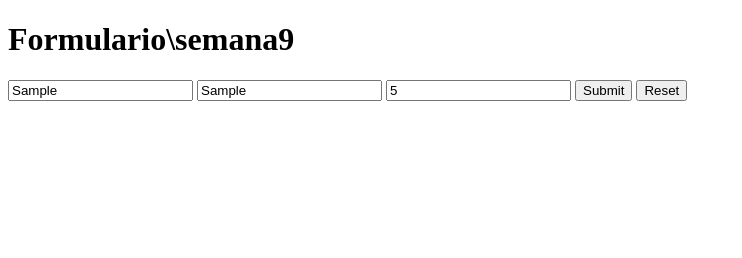
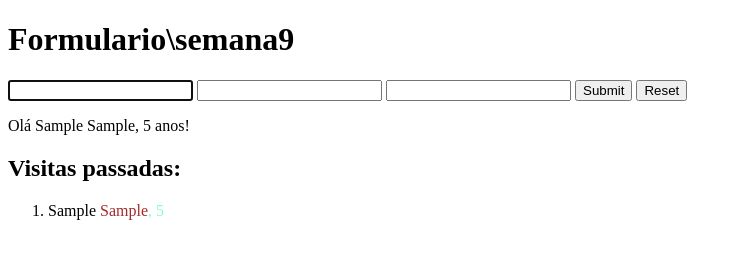
Before and after one commit to ufjf-dcc121/ufjf-dcc121-2023-1-atv9-Matheus-L-Boaventura, a plain HTML site: page index.html in a window 1280 px wide. Both pictures are taken after typing "Sample", "Sample", "5" into the empty fields and a click on the input 603 px from the left and 90 px from the top of the page. Shown: the whole page, without its empty margins (0-742 px from the left). Drawn offline with Linux system fonts and the light colour scheme.

Commit message:
tudo certo agora graças a deus

```diff
--- a/index.html
+++ b/index.html
@@ -6,8 +6,22 @@
     <meta name="viewport" content="width=device-width, initial-scale=1.0">
     <title>Formulario\semana9</title>
     <style>
-        p>span {
+
+        .pessoa > div{
+            display: inline;
             color: darkgreen;
+        }
+        div.sobrenome {
+            color: brown;
+        }
+        .pessoa>.idade {
+            color: aquamarine;
+        }
+        .sobrenome::before {
+            content: ' ';
+        }
+        .idade::before {
+            content: ', ';
         }
     </style>
 </head>
@@ -25,12 +39,17 @@
 
         </form>
         <p></p>
+        <h2>Visitas passadas:</h2>
+        <ol></ol>
     </main>
 
     <script>
         const form = document.querySelector("form");
         form.addEventListener("submit", aoEnviar);
-        const pNome = document.querySelector("span");
+        const pnome = document.querySelector("p");
+        const ol = document.querySelector("ol");
+
+        const spannome = document.querySelector("span");
 
         function aoEnviar(evento){
             evento.preventDefault();
@@ -40,8 +59,38 @@
             const idade = form.idade.valueAsNumber;
             const nomeCompleto = `${nome} ${sobrenome}, ${idade} anos`;
             console.log(nomeCompleto);
-            pNome.innerHTML = `Olá <span>${nomeCompleto}</span>!`;
-        }
+            pnome.innerHTML = `Olá <span>${nomeCompleto}</span>!`;
+
+            form.reset();
+            form.nome.focus();
+
+            adicionaPessoa(nome, sobrenome, idade);
+
+            }
+            function adicionaPessoa(nome, sobrenome, idade){
+                const li = document.createElement('li');
+                const divPessoa = document.createElement('div');
+                divPessoa.classList.add("pessoa");
+
+                const spannome = document.createElement('span');
+                spannome.classList.add('nome');
+                spannome.textContent = nome;
+                divPessoa.appendChild(spannome);
+
+                const spansobrenome = document.createElement('div');
+                spansobrenome.classList.add('sobrenome');
+                spansobrenome.textContent=sobrenome;
+                divPessoa.appendChild(spansobrenome);
+
+                const spanidade = document.createElement('dibv');
+                spanidade.classList.add('idade');
+                spanidade.textContent = idade;
+                divPessoa.appendChild(spanidade);
+
+                li.appendChild(divPessoa);
+                ol.appendChild(li);
+
+            }
     </script>
 
 </body>
```
